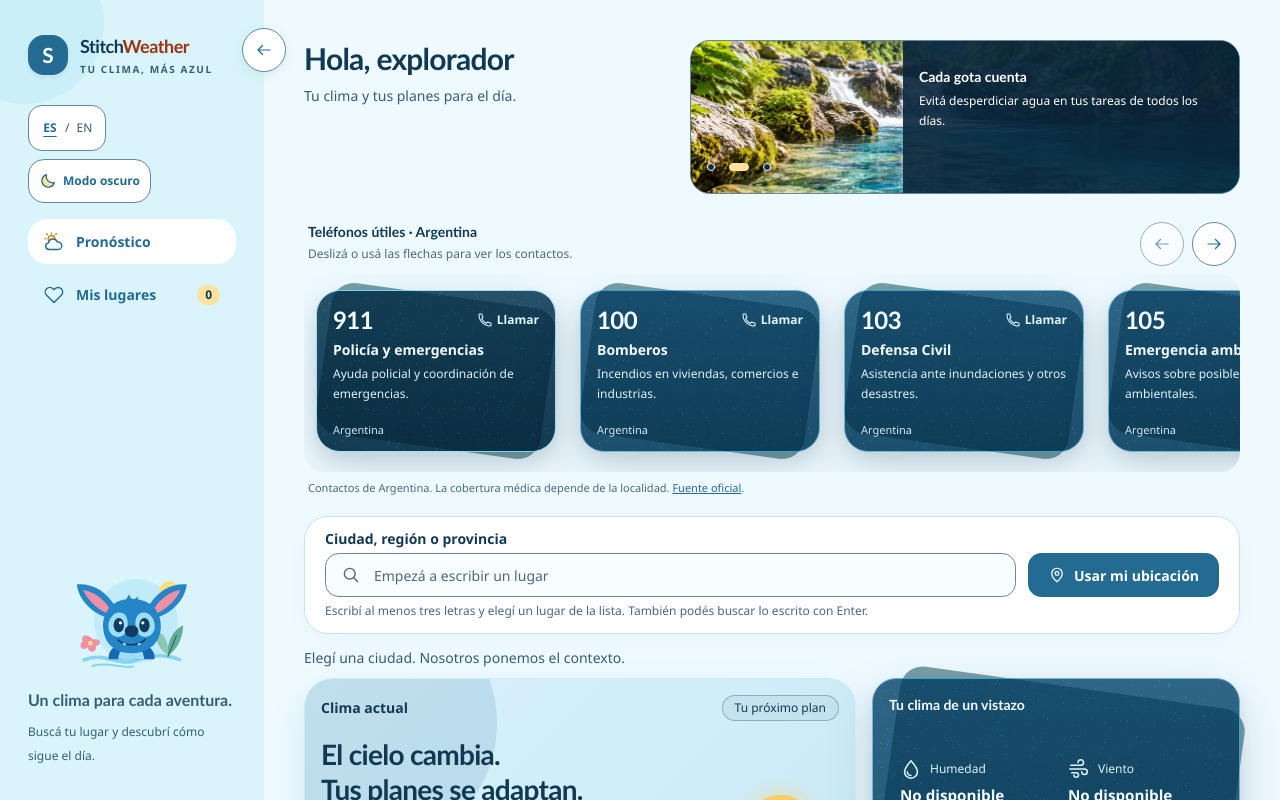
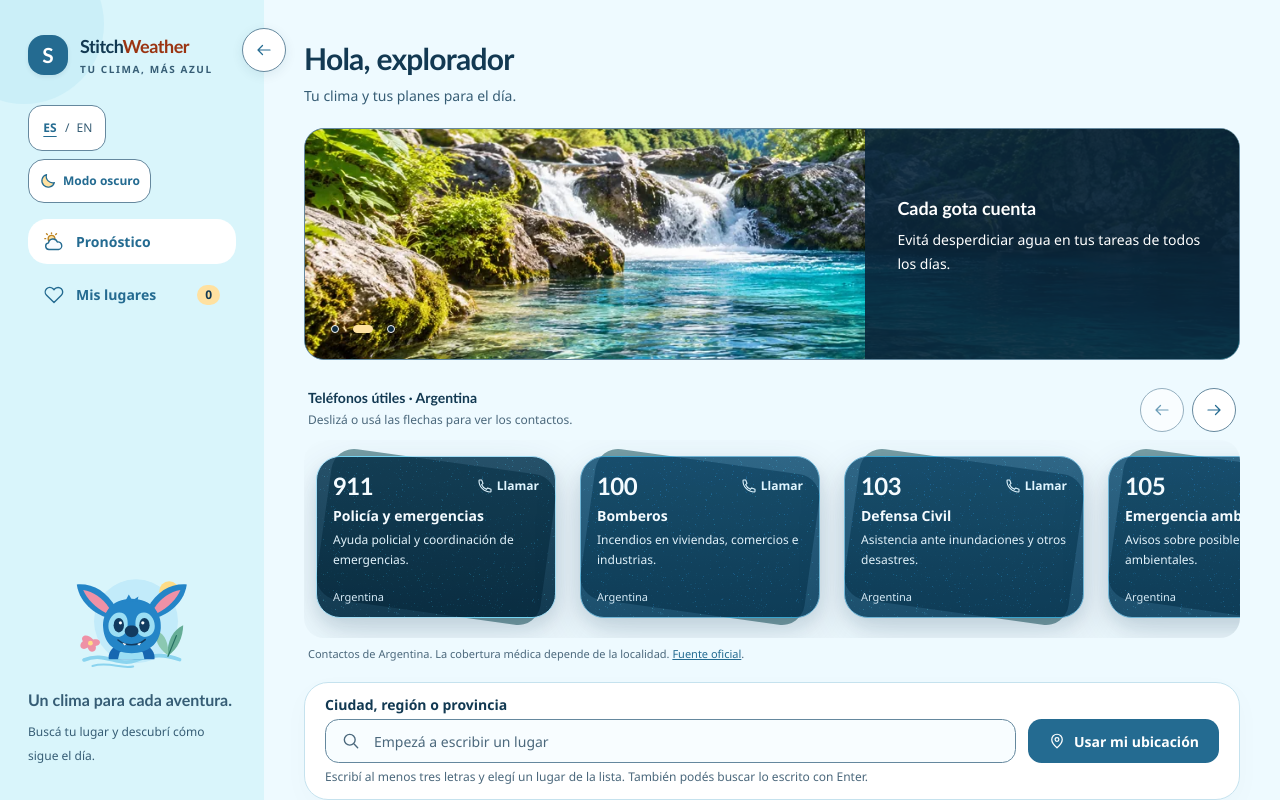
Before and after one commit to aubarcito48/app-clima, an Angular app: page / in a window 1280 px wide. Shown: the top 800 px of the page. Built offline with nearby package versions, Linux system fonts and the light colour scheme.

Commit message:
style: ampliar el slider ambiental a todo el ancho del contenido

```diff
--- a/src/app/pages/weather/weather.html
+++ b/src/app/pages/weather/weather.html
@@ -10,9 +10,7 @@
   />
   <div class="min-w-0 px-5 py-6 sm:px-8 lg:px-10 lg:py-10">
     <main id="main-content" tabindex="-1" class="pb-10">
-      <header
-        class="mb-7 grid grid-cols-1 items-start gap-3 xl:grid-cols-[minmax(14rem,1fr)_minmax(18rem,1.5fr)] xl:gap-5"
-      >
+      <header class="mb-7 grid grid-cols-1 items-start gap-5">
         <div class="min-w-0">
           <h1 class="font-display text-2xl font-bold tracking-tight text-ink sm:text-3xl">
             {{ 'Hola, explorador' | translate }}
--- a/src/app/shared/climate-awareness/climate-awareness.css
+++ b/src/app/shared/climate-awareness/climate-awareness.css
@@ -13,7 +13,7 @@
 }
 .image-stage {
   position: relative;
-  height: 9.5rem;
+  height: clamp(11rem, 18vw, 15rem);
   touch-action: pan-y;
 }
 .image-toggle {
@@ -96,6 +96,28 @@
   outline: 3px solid #ffe1a0;
   outline-offset: -3px;
 }
+@media (min-width: 640px) {
+  .awareness-slide figcaption {
+    width: min(40%, 25rem);
+    padding: 1.5rem 2rem 2.5rem;
+  }
+
+  .awareness-slide h2 {
+    font-size: 1.125rem;
+    line-height: 1.5rem;
+  }
+
+  .awareness-slide p {
+    margin-top: 0.5rem;
+    font-size: 0.875rem;
+    line-height: 1.5rem;
+  }
+
+  .slider-controls {
+    left: 1rem;
+    bottom: 0.5rem;
+  }
+}
 @media (prefers-reduced-motion: no-preference) {
   .awareness-slide {
     opacity: 1;
```
Also changed, not shown: 1 other file (tests, documents, lock files or other folders).
